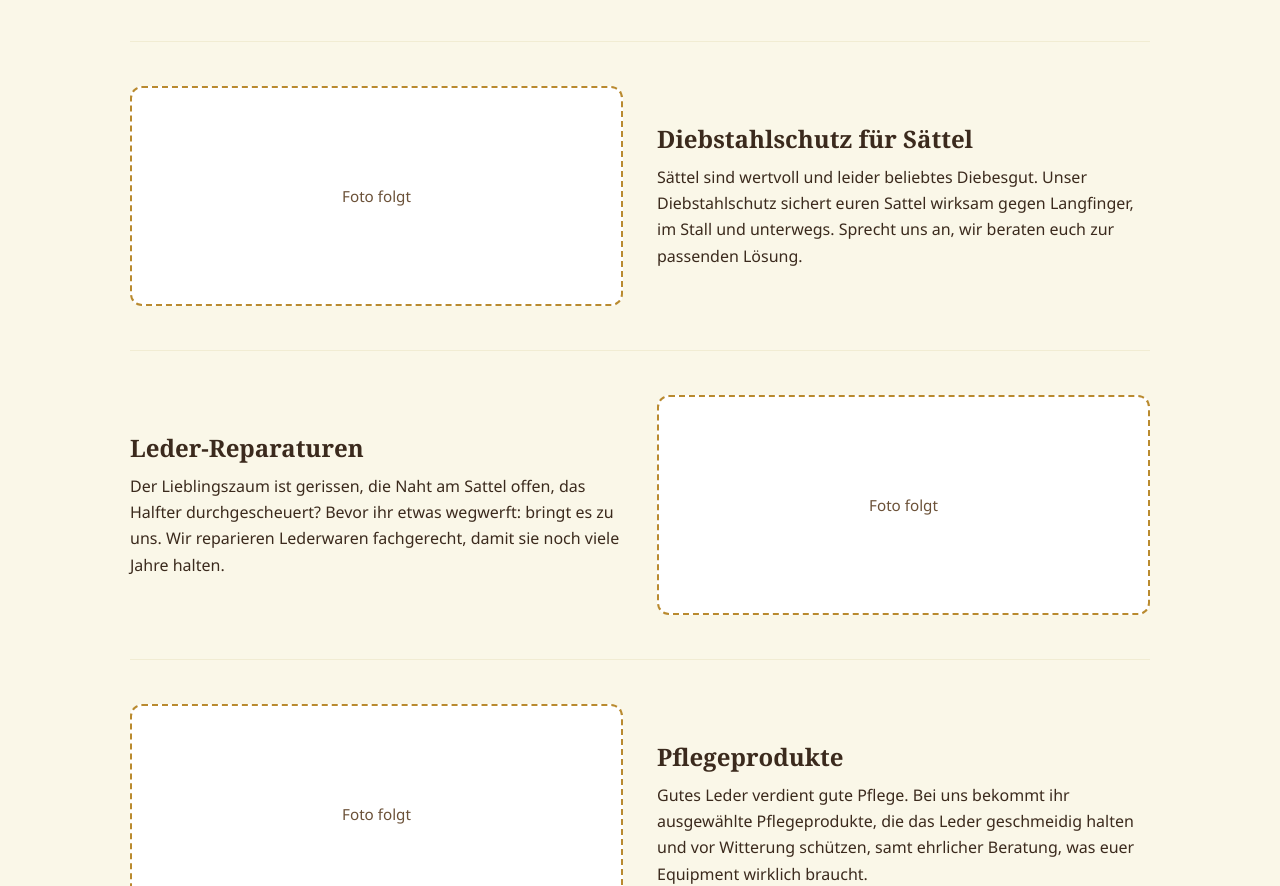
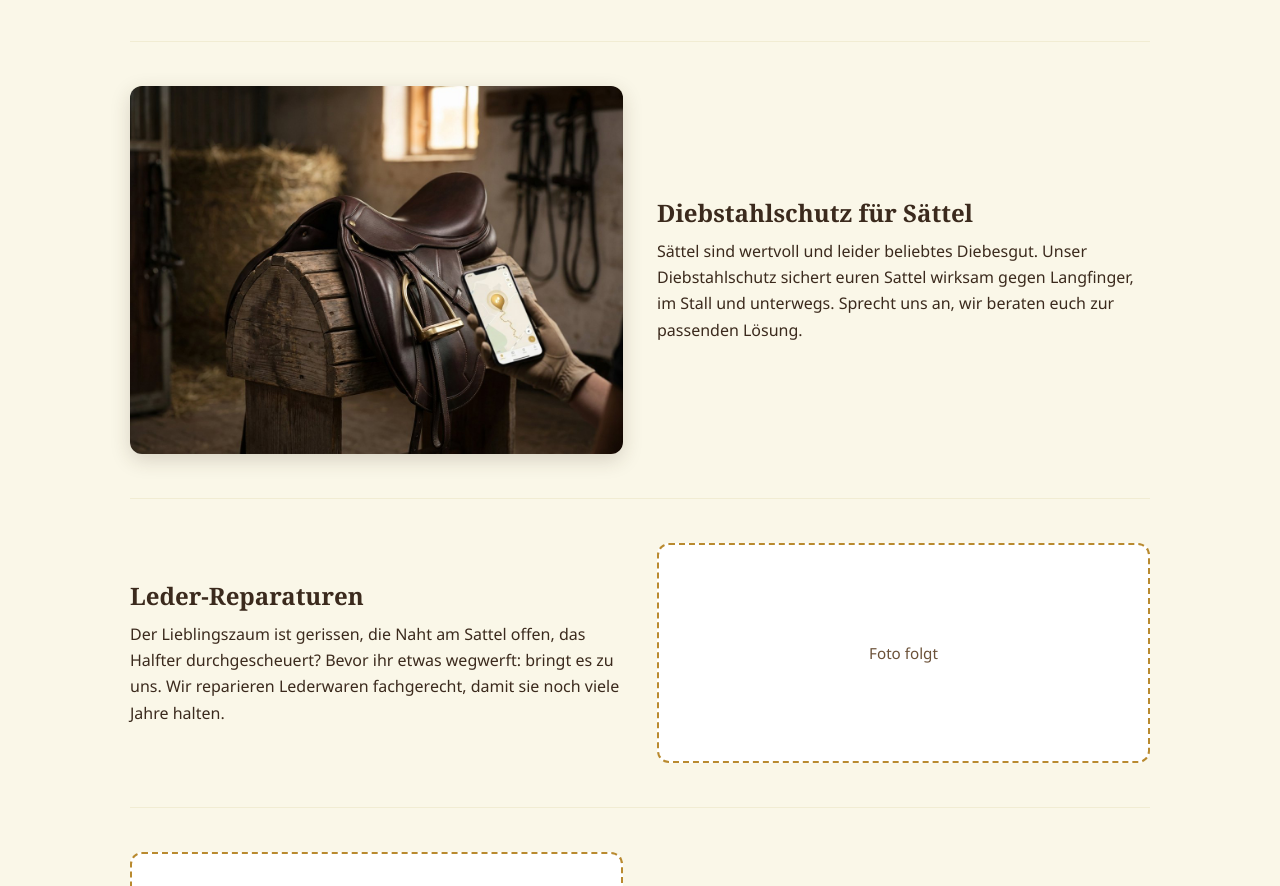
Before and after one commit to PatrickThoma/vmb-homepage, a plain HTML site: page produkte.html in a window 1280 px wide. Shown: the part 2357-3243 px from the top of the page. Drawn offline with Linux system fonts and the light colour scheme.

Commit message:
KI-Bild Sattelsuche beim Diebstahlschutz eingebaut
Co-Authored-By: Claude Fable 5 <noreply@anthropic.com>

```diff
--- a/produkte.html
+++ b/produkte.html
@@ -65,7 +65,7 @@
     </div>
 
     <div class="produkt" id="diebstahlschutz">
-      <div class="foto-fehlt">Foto folgt</div>
+      <img src="assets/diebstahlschutz-sattelsuche.jpg" alt="Lederner Sattel auf einem Sattelbock im Stall, daneben ein Smartphone mit Ortungskarte: der Sattel lässt sich bei Diebstahl wiederfinden">
       <div>
         <h3>Diebstahlschutz für Sättel</h3>
         <p>Sättel sind wertvoll und leider beliebtes Diebesgut. Unser Diebstahlschutz sichert euren Sattel wirksam gegen Langfinger, im Stall und unterwegs. Sprecht uns an, wir beraten euch zur passenden Lösung.</p>
```
Also changed, not shown: assets/diebstahlschutz-sattelsuche.jpg (added).
